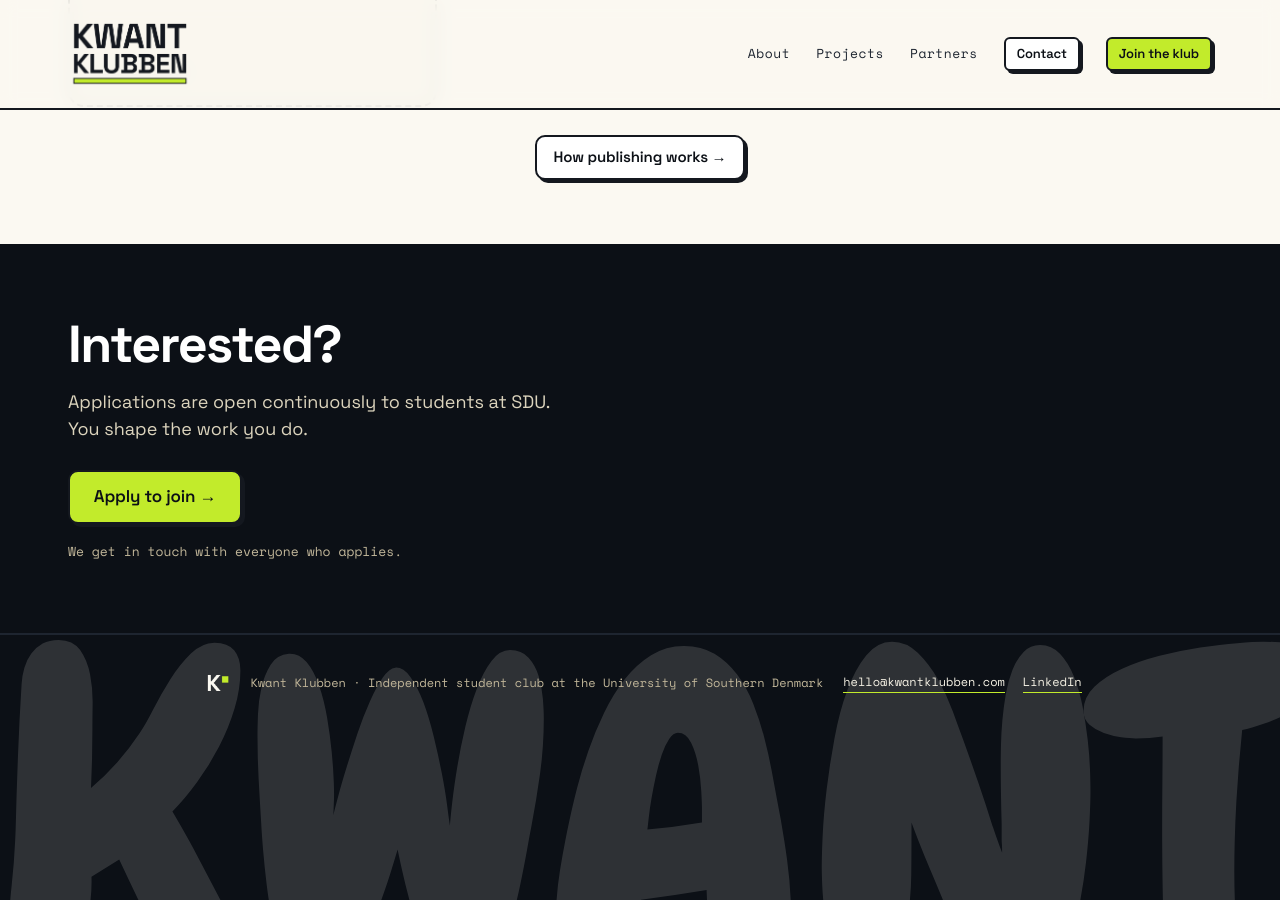
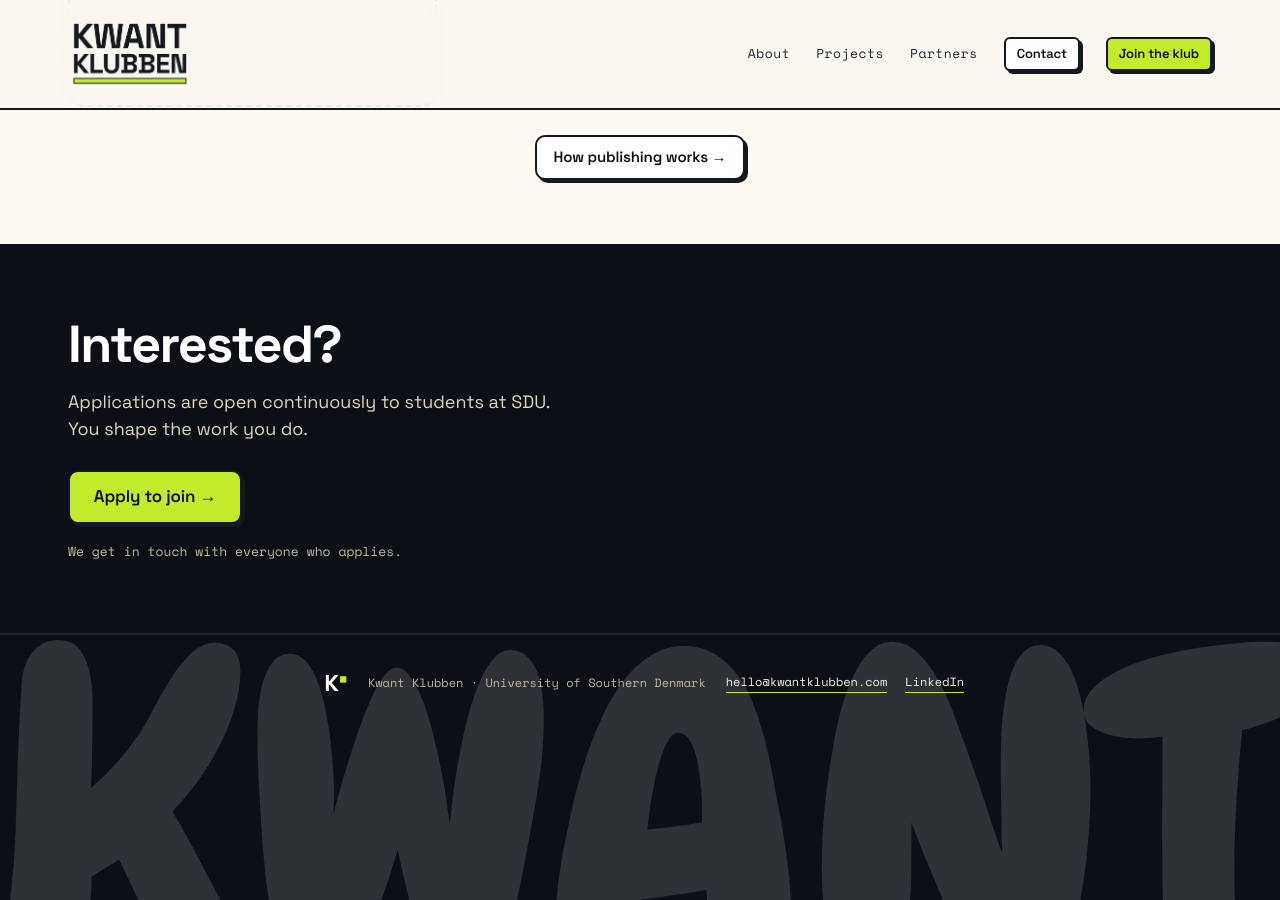
Before and after one commit to Lorenz0n/kwantklubben-site, a Jekyll site: the page built from index.html, in a window 1280 px wide and 900 px high, scrolled down 1700 px. Built offline with Jekyll 4.4.1, drawn with Linux system fonts in a browser that asks for light colours.

Commit message:
Update footer text for Kwant Klubben

```diff
--- a/_layouts/default.html
+++ b/_layouts/default.html
@@ -87,7 +87,7 @@
   <div class="kk-footer__inner">
     <div class="kk-footer__brand">
       <img src="/assets/logo-mark-knockout.png" alt="" width="512" height="512">
-      <span>Kwant Klubben · Independent student club at the University of Southern Denmark</span>
+      <span>Kwant Klubben · University of Southern Denmark</span>
     </div>
     <div class="kk-footer__links">
       <a href="mailto:hello@kwantklubben.com">hello@kwantklubben.com</a>
```
